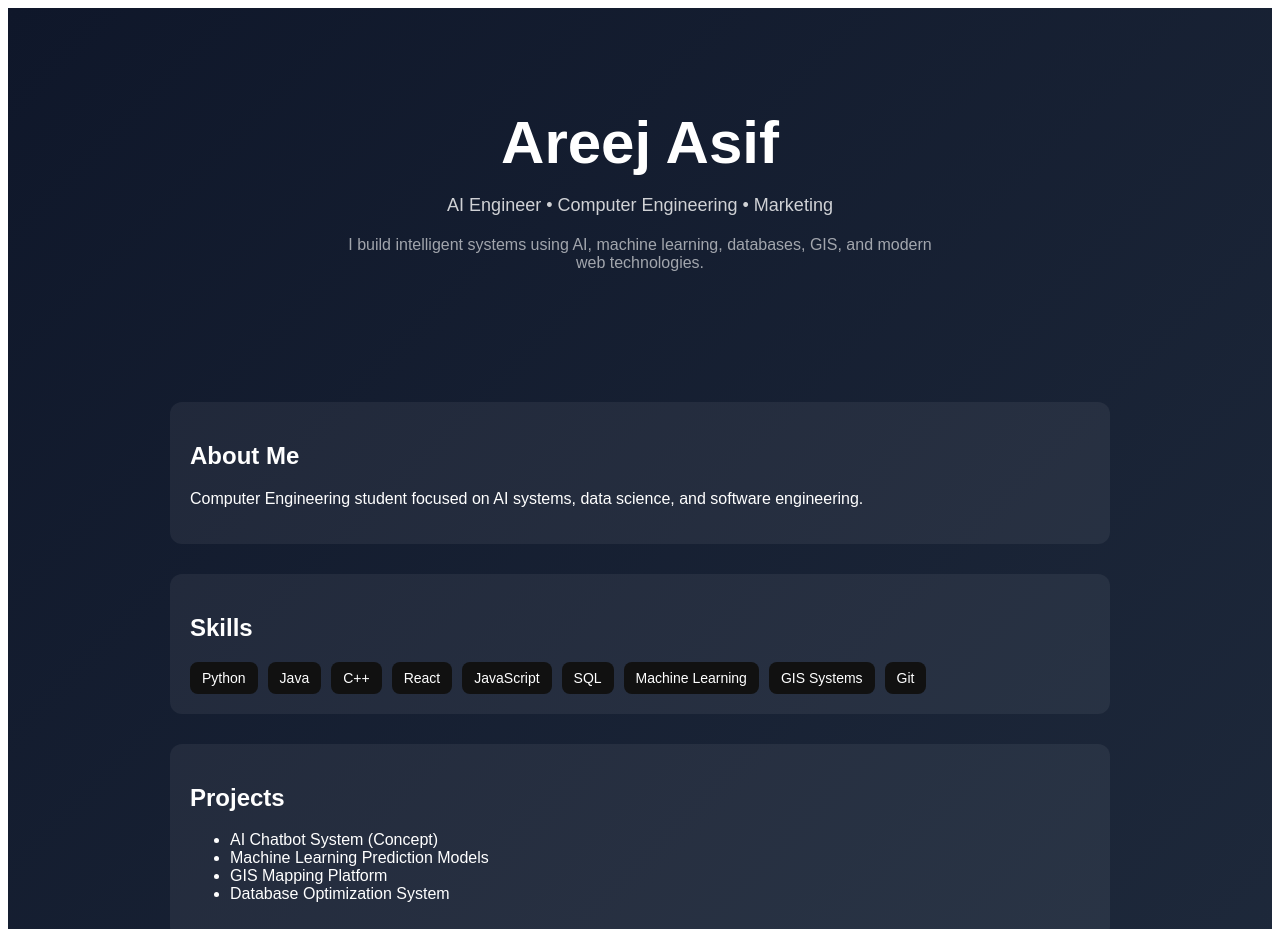
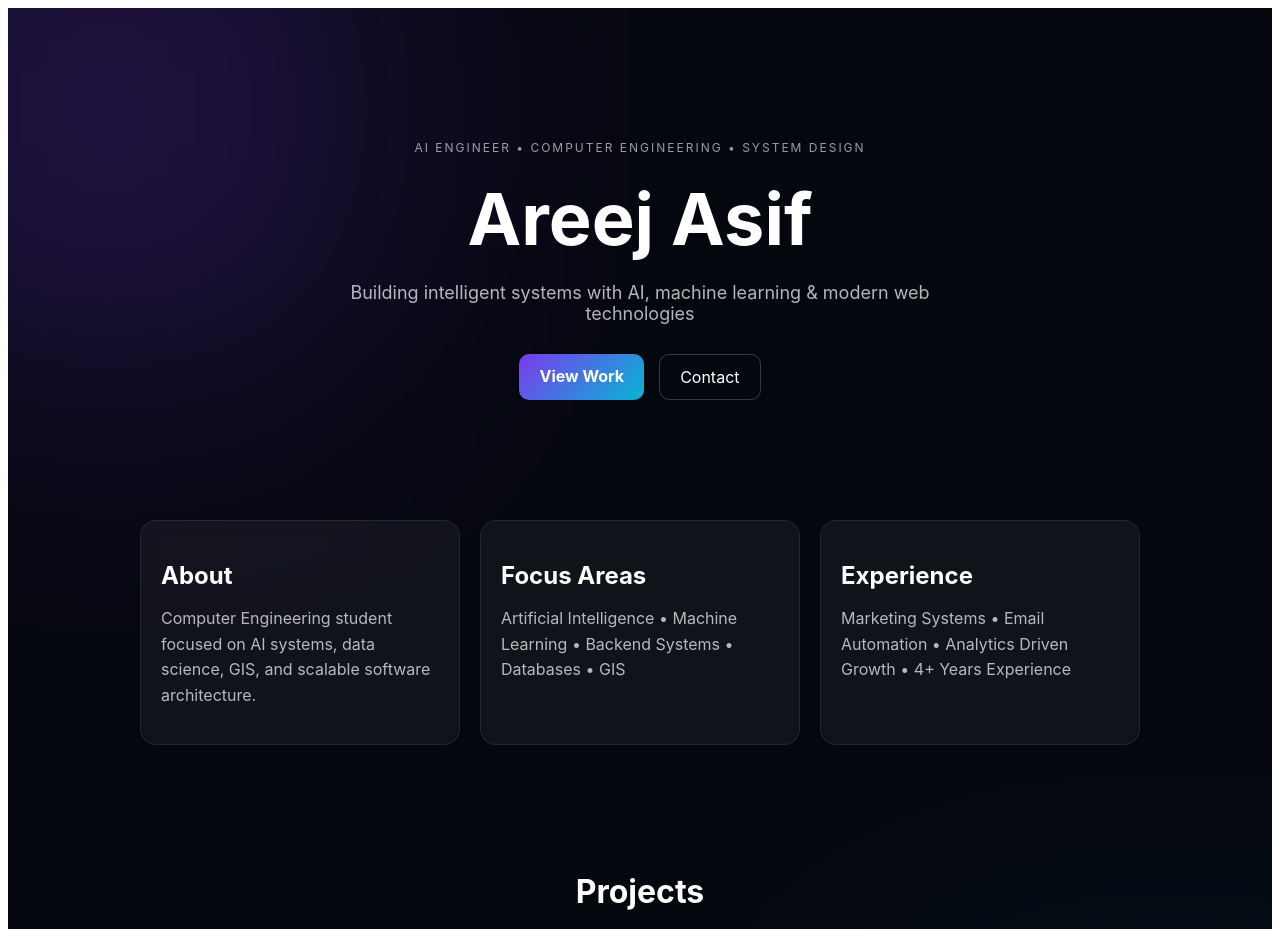
Before and after one commit to Areej-Asif/AI-portfolio, a React (Vite) app: page / in a window 1280 px wide. Shown: the top 929 px of the page. Built offline with nearby package versions, Linux system fonts and the light colour scheme.

Commit message:
luxury ui upgrade portfolio

```diff
--- a/src/App.jsx
+++ b/src/App.jsx
@@ -2,59 +2,68 @@ export default function App() {
   return (
     <div style={styles.page}>
 
+      {/* BACKGROUND GLOW */}
+      <div style={styles.glow1}></div>
+      <div style={styles.glow2}></div>
+
       {/* HERO */}
       <section style={styles.hero}>
-        <h1 style={styles.title}>Areej Asif</h1>
-        <p style={styles.subtitle}>AI Engineer • Computer Engineering • Marketing</p>
-        <p style={styles.desc}>
-          I build intelligent systems using AI, machine learning, databases, GIS, and modern web technologies.
+        <p style={styles.tag}>AI ENGINEER • COMPUTER ENGINEERING • SYSTEM DESIGN</p>
+
+        <h1 style={styles.title}>
+          Areej Asif
+        </h1>
+
+        <p style={styles.subtitle}>
+          Building intelligent systems with AI, machine learning & modern web technologies
         </p>
-      </section>
 
-      {/* ABOUT */}
-      <section style={styles.card}>
-        <h2>About Me</h2>
-        <p>
-          Computer Engineering student focused on AI systems, data science, and software engineering.
-        </p>
-      </section>
-
-      {/* SKILLS */}
-      <section style={styles.card}>
-        <h2>Skills</h2>
-        <div style={styles.grid}>
-          {[
-            "Python",
-            "Java",
-            "C++",
-            "React",
-            "JavaScript",
-            "SQL",
-            "Machine Learning",
-            "GIS Systems",
-            "Git",
-          ].map((skill, i) => (
-            <span key={i} style={styles.badge}>
-              {skill}
-            </span>
-          ))}
+        <div style={styles.buttonRow}>
+          <a href="#projects" style={styles.primaryBtn}>View Work</a>
+          <a href="mailto:your@email.com" style={styles.secondaryBtn}>Contact</a>
         </div>
       </section>
 
+      {/* GRID SECTION */}
+      <section style={styles.grid}>
+
+        <div style={styles.card}>
+          <h2 style={styles.cardTitle}>About</h2>
+          <p style={styles.text}>
+            Computer Engineering student focused on AI systems, data science, GIS,
+            and scalable software architecture.
+          </p>
+        </div>
+
+        <div style={styles.card}>
+          <h2 style={styles.cardTitle}>Focus Areas</h2>
+          <p style={styles.text}>
+            Artificial Intelligence • Machine Learning • Backend Systems • Databases • GIS
+          </p>
+        </div>
+
+        <div style={styles.card}>
+          <h2 style={styles.cardTitle}>Experience</h2>
+          <p style={styles.text}>
+            Marketing Systems • Email Automation • Analytics Driven Growth • 4+ Years Experience
+          </p>
+        </div>
+
+      </section>
+
       {/* PROJECTS */}
-      <section style={styles.card}>
-        <h2>Projects</h2>
-        <ul>
-          <li>AI Chatbot System (Concept)</li>
-          <li>Machine Learning Prediction Models</li>
-          <li>GIS Mapping Platform</li>
-          <li>Database Optimization System</li>
-        </ul>
+      <section id="projects" style={styles.projects}>
+        <h2 style={styles.sectionTitle}>Projects</h2>
+
+        <div style={styles.projectCard}>AI Chatbot System</div>
+        <div style={styles.projectCard}>Machine Learning Prediction Models</div>
+        <div style={styles.projectCard}>GIS Mapping Platform</div>
+        <div style={styles.projectCard}>Database Optimization System</div>
       </section>
 
       {/* FOOTER */}
       <footer style={styles.footer}>
-        © 2026 Areej Asif • AI & Engineering Portfolio
+        © 2026 Areej Asif • Built with AI + Engineering mindset
       </footer>
 
     </div>
@@ -62,59 +71,137 @@ export default function App() {
 }
 
 const styles = {
+
   page: {
     minHeight: "100vh",
-    background: "linear-gradient(135deg, #0f172a, #1e293b)",
+    background: "#05070f",
     color: "white",
-    fontFamily: "Arial",
-    padding: "20px"
+    fontFamily: "Inter, Arial",
+    overflowX: "hidden",
+    position: "relative",
+    paddingBottom: "80px"
+  },
+
+  /* glowing background */
+  glow1: {
+    position: "absolute",
+    width: "400px",
+    height: "400px",
+    background: "#7c3aed",
+    filter: "blur(150px)",
+    top: "-100px",
+    left: "-100px",
+    opacity: 0.4
+  },
+
+  glow2: {
+    position: "absolute",
+    width: "400px",
+    height: "400px",
+    background: "#06b6d4",
+    filter: "blur(150px)",
+    bottom: "-100px",
+    right: "-100px",
+    opacity: 0.3
   },
 
   hero: {
     textAlign: "center",
-    padding: "80px 20px"
+    padding: "120px 20px 80px",
+    position: "relative"
+  },
+
+  tag: {
+    fontSize: "12px",
+    letterSpacing: "2px",
+    opacity: 0.6
   },
 
   title: {
-    fontSize: "60px",
-    margin: 0
+    fontSize: "72px",
+    margin: "20px 0",
+    fontWeight: "bold"
   },
 
   subtitle: {
-    opacity: 0.8,
+    maxWidth: "600px",
+    margin: "0 auto",
+    opacity: 0.7,
     fontSize: "18px"
   },
 
-  desc: {
-    maxWidth: "600px",
-    margin: "20px auto",
-    opacity: 0.6
+  buttonRow: {
+    marginTop: "30px",
+    display: "flex",
+    justifyContent: "center",
+    gap: "15px"
+  },
+
+  primaryBtn: {
+    padding: "12px 20px",
+    background: "linear-gradient(135deg,#7c3aed,#06b6d4)",
+    borderRadius: "10px",
+    color: "white",
+    textDecoration: "none",
+    fontWeight: "bold"
+  },
+
+  secondaryBtn: {
+    padding: "12px 20px",
+    border: "1px solid rgba(255,255,255,0.2)",
+    borderRadius: "10px",
+    color: "white",
+    textDecoration: "none"
+  },
+
+  grid: {
+    display: "grid",
+    gridTemplateColumns: "repeat(auto-fit, minmax(250px, 1fr))",
+    gap: "20px",
+    maxWidth: "1000px",
+    margin: "0 auto",
+    padding: "40px 20px"
   },
 
   card: {
-    maxWidth: "900px",
-    margin: "30px auto",
+    background: "rgba(255,255,255,0.05)",
+    border: "1px solid rgba(255,255,255,0.08)",
+    borderRadius: "16px",
     padding: "20px",
-    background: "rgba(255,255,255,0.06)",
-    borderRadius: "12px"
+    backdropFilter: "blur(10px)"
   },
 
-  grid: {
-    display: "flex",
-    flexWrap: "wrap",
-    gap: "10px"
+  cardTitle: {
+    marginBottom: "10px"
   },
 
-  badge: {
-    padding: "8px 12px",
-    background: "#111",
-    borderRadius: "8px",
-    fontSize: "14px"
+  text: {
+    opacity: 0.7,
+    lineHeight: "1.6"
+  },
+
+  projects: {
+    textAlign: "center",
+    padding: "60px 20px"
+  },
+
+  sectionTitle: {
+    fontSize: "32px",
+    marginBottom: "20px"
+  },
+
+  projectCard: {
+    maxWidth: "600px",
+    margin: "10px auto",
+    padding: "15px",
+    background: "rgba(255,255,255,0.04)",
+    borderRadius: "12px",
+    border: "1px solid rgba(255,255,255,0.08)"
   },
 
   footer: {
     textAlign: "center",
-    marginTop: "50px",
-    opacity: 0.5
+    marginTop: "60px",
+    opacity: 0.4
   }
 };
```
